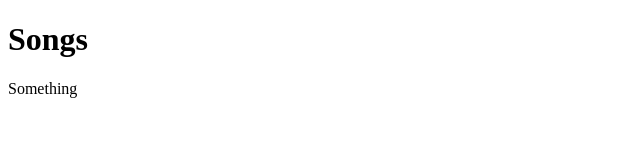
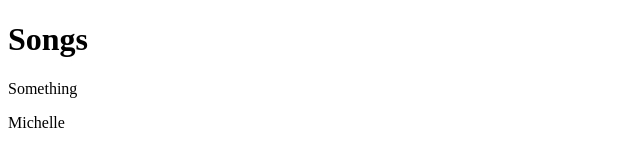
Before and after one commit to alazylion18/testRepo, a plain HTML site: page index.html in a window 1280 px wide. Shown: the full height of the page, 0-640 px from the left. Drawn offline with Linux system fonts and the light colour scheme.

Commit message:
Update index.html
Add the song Michelle

```diff
--- a/index.html
+++ b/index.html
@@ -4,6 +4,7 @@
 
 <h1>Songs</h1>
 <p>Something</p>
+  <p>Michelle</p>
 
 </body>
 </html>
```
